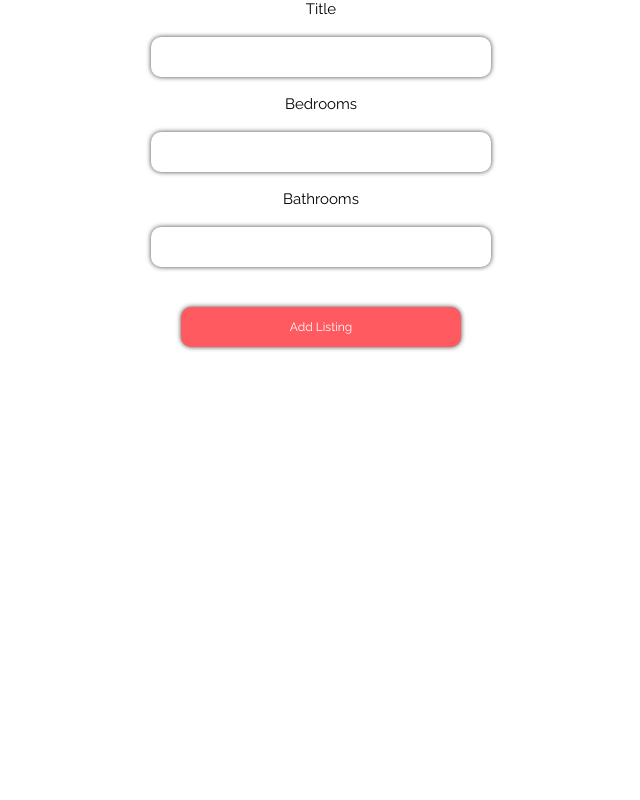
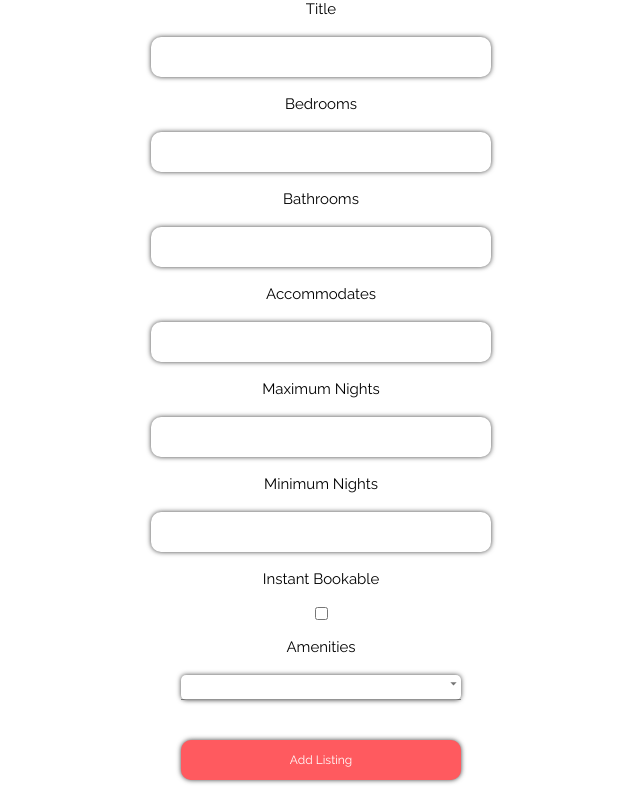
Before and after one commit to Build-Wweek-AirBnB-Optimal-Price-1/Front-End, a React (Create React App) app: page /listings/add in a window 1280 px wide. Shown: the part 367-1167 px from the top of the page, without its empty margins (319-959 px from the left). Before the commit the page ends 800 px from the top, so only its background shows below. Built offline with nearby package versions, Linux system fonts and the light colour scheme.

Commit message:
Added form inputs in ListingForm

```diff
--- a/src/components/Listing/ListingForm.js
+++ b/src/components/Listing/ListingForm.js
@@ -4,33 +4,34 @@ import {useParams} from 'react-router-dom';
 import {connect} from 'react-redux';
 import {addListing, editListing} from '../../actions/listingActions';
 import ListingCard from './ListingCard';
-import {ResponsiveContainer, Form, Input, Label, Error} from '../PresentationalComponents';
+import {ResponsiveContainer, Form, Input, Label, Error, Checkbox} from '../PresentationalComponents';
 import styled from 'styled-components';
+
+// Material UI Imports
+import Autocomplete from '@material-ui/lab/Autocomplete';
+import { makeStyles } from '@material-ui/core/styles';
+import TextField from '@material-ui/core/TextField';
 
 const ButtonContainer = styled.div`
     display: flex;
 `;
 
-// Material UI Imports
-// import Autocomplete from '@material-ui/lab/Autocomplete';
-// import { makeStyles } from '@material-ui/core/styles';
-// import TextField from '@material-ui/core/TextField';
 
 // Auto Complete Multiple Input Styles
-// const useStyles = makeStyles(theme => ({
-//     root: {
-//       margin: '20px 0',
-//       width: '50%',
-//       maxWidth: '400px',
-//       minWidth: '280px',
-//       border: 0,
-//       boxShadow: '0px 0px 5px 0px rgba(0,0,0,0.75)',
-//       borderRadius: '5px',
-//       '& > * + *': {
-//         marginTop: theme.spacing(3),
-//       },
-//     }
-//   }));
+const useStyles = makeStyles(theme => ({
+    root: {
+      margin: '20px 0',
+      width: '50%',
+      maxWidth: '400px',
+      minWidth: '280px',
+      border: 0,
+      boxShadow: '0px 0px 5px 0px rgba(0,0,0,0.75)',
+      borderRadius: '5px',
+      '& > * + *': {
+        marginTop: theme.spacing(3),
+      },
+    }
+  }));
 
 /*
     Listing Form
@@ -42,19 +43,46 @@ const ButtonContainer = styled.div`
     @return: Returns a form that accepts input for adding or editing a listing
 */
 function ListingForm(props){
-    // const classes = useStyles();
+    const classes = useStyles();
 
     const {id} = useParams();
-    // const [ autoComplete, setAutoComplete] = useState(props.listings.find(listing => listing.id === parseInt(id, 10).features));
+    const [ autoComplete, setAutoComplete ] = useState(props.listings.find(listing => listing.id === (id*1).features));
+
+    const selectOptions = [
+                            {label: 'High End Electronics', value:'high_end_electronics'},
+                            {label: 'High End Appliances', value:'high_end_appliances'},
+                            {label: 'Kitchen Luxury', value:'kitchen_luxury'},
+                            {label: 'Child Friendly', value:'child_friendly'},
+                            {label: 'Privacy', value:'privacy'},
+                            {label: 'Free Parking', value:'free_parking'},
+                            {label: 'Smoking Allowed', value:'smoking_allowed'},
+                            {label: 'Pets Allowed', value:'pets_allowed'},
+                            {label: 'Handicap Accessible', value:'handicap_accessible'}
+                            ];
 
     const [listing, setListing] = useState({})
 
+    // Importing properties from useForm and setting defaultValues
     const { register, handleSubmit, errors, watch } = useForm({defaultValues: {
         ...props.listings.find((listing) => listing.id === id*1 )
     }});
 
+    // Handles re-formatting of data and passing to respective actions on submission of form
     const onSubmit = (data, e) => {
-        // const listing = {...data, features: [...autoComplete]};
+        data.bedrooms *= 1;
+        data.bathrooms *= 1;
+        data.accomodates *= 1;
+        data.maximum_nights *= 1;
+        data.minimum_nights *= 1;
+        if(data.instant_bookable){
+            data.instant_bookable = 1;
+        }else{
+            data.instant_bookable = 0;
+        }
+
+        const listing = {...data, amenities: autoComplete ? [...autoComplete] : [], price: null};
+        console.log(listing);
+
         props.edit ? props.editListing(data) : props.addListing(data)
         e.target.reset();
     }
@@ -67,6 +95,7 @@ function ListingForm(props){
         <ResponsiveContainer>
             <ListingCard preview={true} listing={{title: watch('title', 'title'), bedrooms: watch('bedrooms', 'bedrooms'), bathrooms: watch('bathrooms', 'bathrooms')}}/>
             <Form onSubmit={handleSubmit(onSubmit)}>
+
                 <Label>Title</Label>
                 <Input
                     name='title'
@@ -79,6 +108,7 @@ function ListingForm(props){
                 {errors.title && errors.title.type === 'required' && <Error margin>Please enter a title</Error>}
                 {errors.title && errors.title.type === 'minLength' && <Error margin>Title must be at least 4 characters long</Error>}
                 {errors.title && errors.title.type === 'maxLength' && <Error margin>Keep the title under 40 characters</Error>}
+
                 <Label>Bedrooms</Label>
                 <Input
                     name='bedrooms'
@@ -93,6 +123,7 @@ function ListingForm(props){
                 {errors.bedrooms && errors.bedrooms.type === 'required' && <Error margin>Please enter number of bedrooms</Error>}
                 {errors.bedrooms && errors.bedrooms.type === 'pattern' && <Error margin>Number of bedrooms must be a number</Error>}
                 {errors.bedrooms && errors.bedrooms.type === 'maxLength' && <Error margin>Number of bedrooms must be less than 100</Error>}
+
                 <Label>Bathrooms</Label>
                 <Input
                     name='bathrooms'
@@ -107,22 +138,77 @@ function ListingForm(props){
                 {errors.bathrooms && errors.bathrooms.type === 'required' && <Error margin>Please enter number of bathrooms</Error>}
                 {errors.bathrooms && errors.bathrooms.type === 'pattern' && <Error margin>Number of bathrooms must be a number</Error>}
                 {errors.bathrooms && errors.bathrooms.type === 'maxLength' && <Error margin>Number of bathrooms must be less than 100</Error>}
-                {/* <Label>Features</Label>
+
+                <Label>Accommodates</Label>
+                <Input
+                    name='accomodates'
+                    ref={register({
+                        required: true,
+                        pattern: {
+                            value: /^[0-9]*$/gm
+                        },
+                        maxLength: 2
+                    })}
+                />
+                {errors.accomodates && errors.accomodates.type === 'required' && <Error margin>Please enter how many people can be accomodated</Error>}
+                {errors.accomodates && errors.accomodates.type === 'pattern' && <Error margin>Accomodation count must be a number</Error>}
+                {errors.accomodates && errors.accomodates.type === 'maxLength' && <Error margin>Number of people that can be accomodated must be less than 100</Error>}
+
+                <Label>Maximum Nights</Label>
+                <Input
+                    name='maximum_nights'
+                    ref={register({
+                        required: true,
+                        pattern: {
+                            value: /^[0-9]*$/gm
+                        },
+                        maxLength: 2
+                    })}
+                />
+                {errors.maximum_nights && errors.maximum_nights.type === 'required' && <Error margin>Please enter maximum nights for stay</Error>}
+                {errors.maximum_nights && errors.maximum_nights.type === 'pattern' && <Error margin>Maximum nights must be a number</Error>}
+                {errors.maximum_nights && errors.maximum_nights.type === 'maxLength' && <Error margin>Maximum nights must be less than 100</Error>}
+
+                <Label>Minimum Nights</Label>
+                <Input
+                    name='minimum_nights'
+                    ref={register({
+                        required: true,
+                        pattern: {
+                            value: /^[0-9]*$/gm
+                        },
+                        maxLength: 2
+                    })}
+                />
+                {errors.minimum_nights && errors.minimum_nights.type === 'required' && <Error margin>Please enter minimum nights for stay</Error>}
+                {errors.minimum_nights && errors.minimum_nights.type === 'pattern' && <Error margin>Minimum nights must be a number</Error>}
+                {errors.minimum_nights && errors.minimum_nights.type === 'maxLength' && <Error margin>Minimum nights must be less than 100</Error>}
+
+                <Label>Instant Bookable</Label>
+                <Checkbox
+                    checkbox
+                    name='instant_bookable'
+                    type='checkbox'
+                    ref={register}
+                />
+
+                {/* Need to remove duplicates and fix error if there are no inputs */}
+                <Label>Amenities</Label>
                 <Autocomplete
                     className = {classes.root}
                     onChange={(event, value) => setAutoComplete(value)}
                     multiple
-                    id="tags-outlined"
-                    options={['Washer', 'HairDryer']}
+                    options={selectOptions}
                     defaultValue={autoComplete}
-                    getOptionLabel={option => option}
+                    getOptionLabel={option => option.label}
                     filterSelectedOptions
                     renderInput={params => (
                     <TextField
                         {...params}
                     />
                     )}
-                /> */}
+                />
+
                 <ButtonContainer>
                     <Input type='submit' submit value={`${props.edit ? 'Edit Listing' : 'Add Listing'}`}/>
                 </ButtonContainer>
--- a/src/components/PresentationalComponents.js
+++ b/src/components/PresentationalComponents.js
@@ -116,6 +116,11 @@ export const Input = styled.input`
     font-size: 1.2rem;
     font-family: 'Raleway';
     cursor: ${props => props.submit ? 'pointer' : 'text'};
+`;
+
+export const Checkbox = styled.input`
+    margin: 20px 0;
+    cursor: pointer;
 `;
 
 export const Label = styled.label`
```
